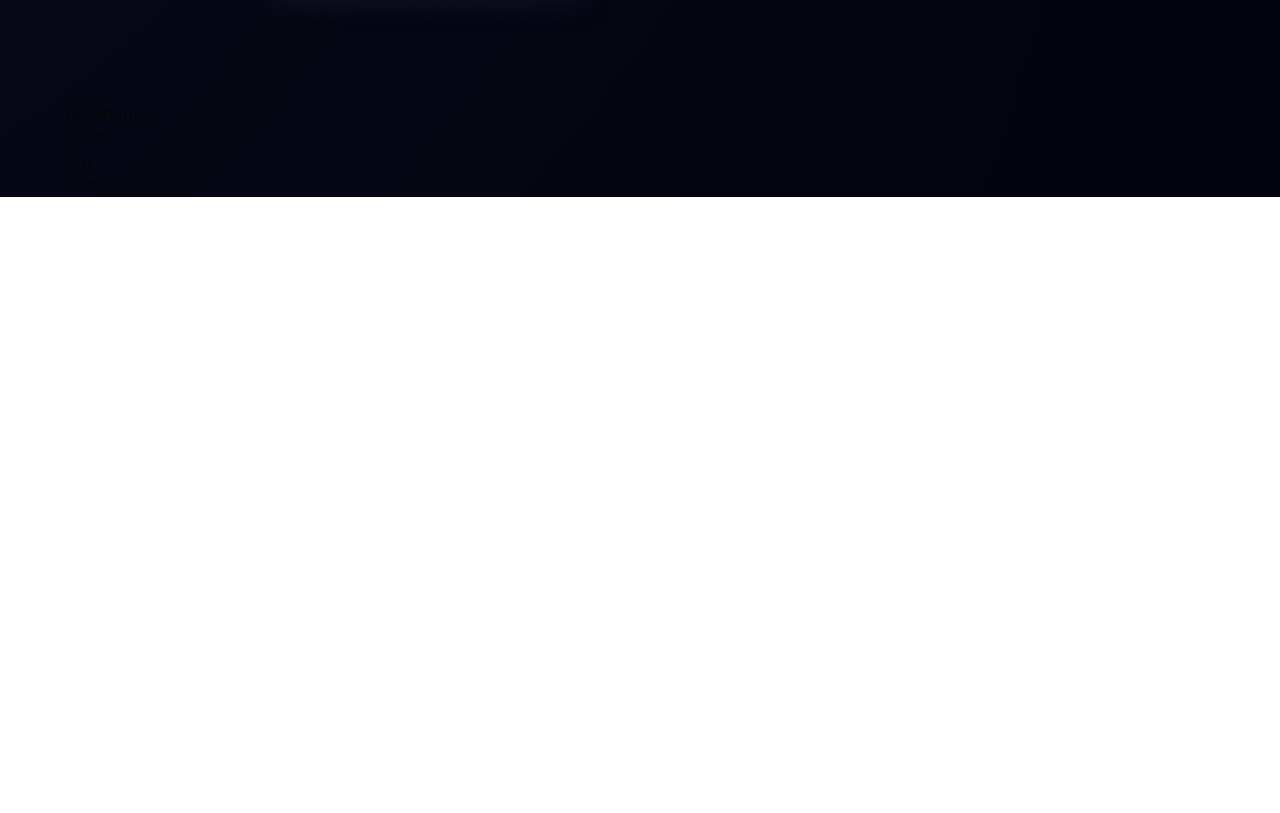
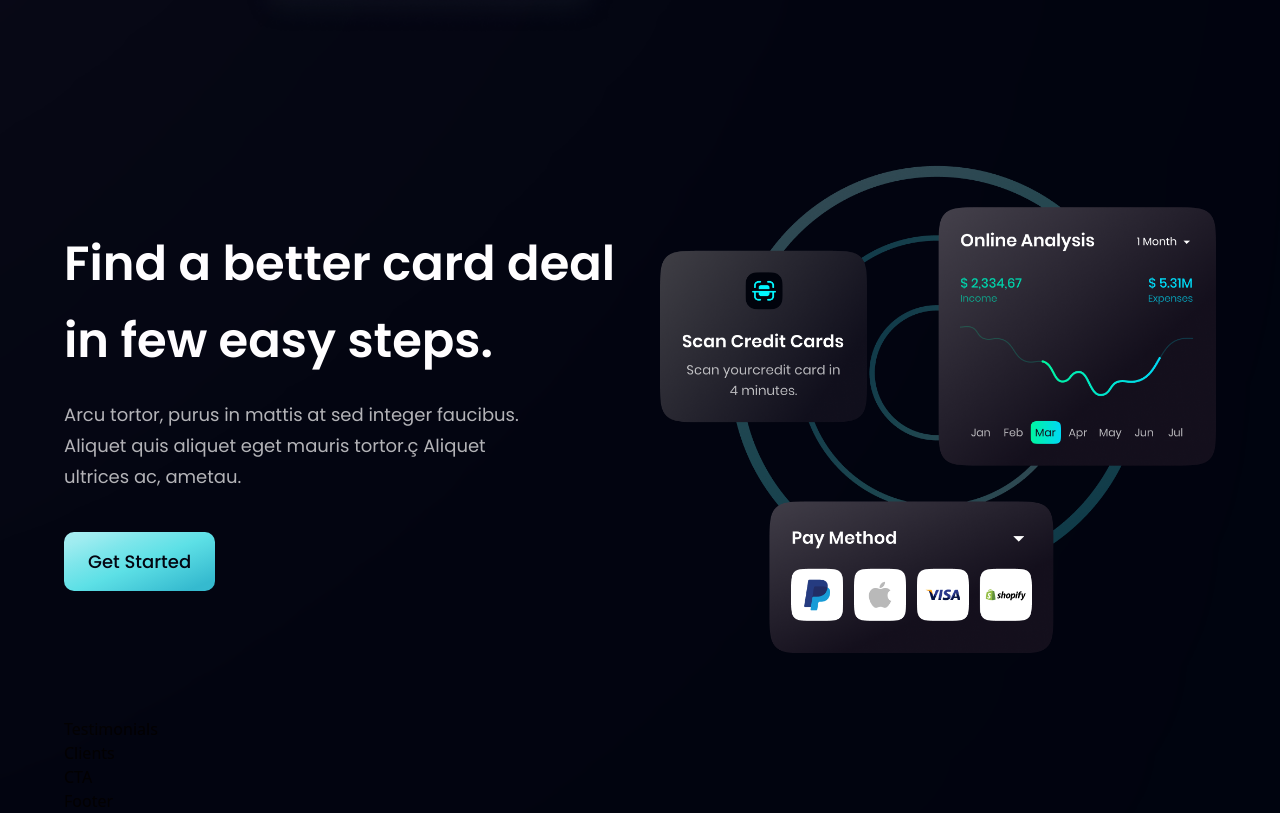
Before and after one commit to renatomore/FrontEndInternetBank, a React (Vite) app: page / in a window 1280 px wide. Shown: the part 2057-2870 px from the top of the page. Before the commit the page ends 2254 px from the top, so only its background shows below. Built offline with nearby package versions, Linux system fonts and the light colour scheme.

Commit message:
App.jsx, Button and CardDeal components
Added the CardDeal component in the App.jsx
Added rounded corners at the Button component
Finished the CardDeal component

```diff
--- a/src/App.jsx
+++ b/src/App.jsx
@@ -1,7 +1,7 @@
 import React from 'react';
 import styles from './styles';
 
-import { Navbar, Hero, Stats, Business, Billing, Testimonials, Clients, CTA, Footer } from './components';
+import { Navbar, Hero, Stats, Business, Billing, Testimonials, Clients, CTA, Footer, CardDeal } from './components';
 
 const App = () => (
   <div className='bg-primary w-full overflow-hidden'>
@@ -22,6 +22,7 @@ const App = () => (
         <Stats />
         <Business />
         <Billing />
+        <CardDeal />
         <Testimonials />
         <Clients />
         <CTA />
--- a/src/components/Button.jsx
+++ b/src/components/Button.jsx
@@ -6,6 +6,7 @@ function Button({ styles, text }) {
     className={`py-4 px-6
     bg-blue-gradient font-poppins font-medium
     text-[18px] text-primary outline-none
+    rounded-[10px]
     ${styles}`}>
       {text}
     </button>
--- a/src/components/CardDeal.jsx
+++ b/src/components/CardDeal.jsx
@@ -1,8 +1,26 @@
-import React from 'react'
+import { card } from '../assets';
+import styles, { layout } from '../styles';
+import Button from './Button';
 
 function CardDeal() {
   return (
-    <div>CardDeal</div>
+    <section className={layout.section}>
+      <div className={layout.sectionInfo}>
+        <h2 className={styles.heading2}>Find a better card deal <br
+        className='sm:block hidden' /> in few
+        easy steps.</h2>
+        <p className={`${styles.paragraph} max-w-[470px] mt-5`}>
+          Arcu tortor, purus in mattis at sed integer
+          faucibus. Aliquet quis aliquet eget mauris tortor.ç
+          Aliquet ultrices ac, ametau.
+        </p>
+        <Button styles="mt-10" text="Get Started" />
+      </div>
+      <div className={layout.sectionImg}>
+        <img src={card} alt="card"
+        className=' w-[100%] h-[100%]' />
+      </div>
+    </section>
   )
 }
 
```
